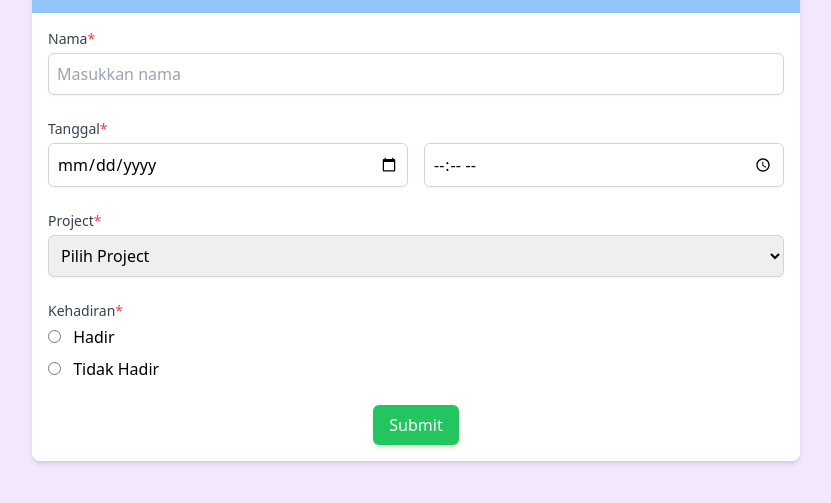
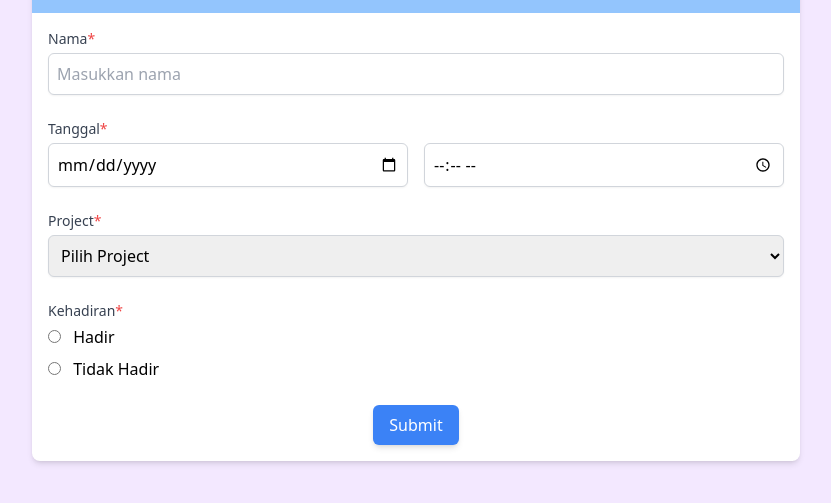
Before and after one commit to splixon224/monitoring, a plain HTML site: page index.html in a window 1280 px wide. Shown: the part 103-606 px from the top of the page, without its empty margins (224-1055 px from the left). Drawn offline with nearby package versions, Linux system fonts and the light colour scheme.

Commit message:
Update index.html

```diff
--- a/index.html
+++ b/index.html
@@ -182,7 +182,7 @@
             </div>
 
             <div class="text-center mt-4">
-                <button type="submit" class="px-4 py-2 bg-green-500 text-white rounded-md shadow-md hover:bg-green-600">Submit</button>
+                <button type="submit" class="px-4 py-2 bg-blue-500 text-white rounded-md shadow-md hover:bg-green-600">Submit</button>
             </div>
         </form>
     </div>
```
